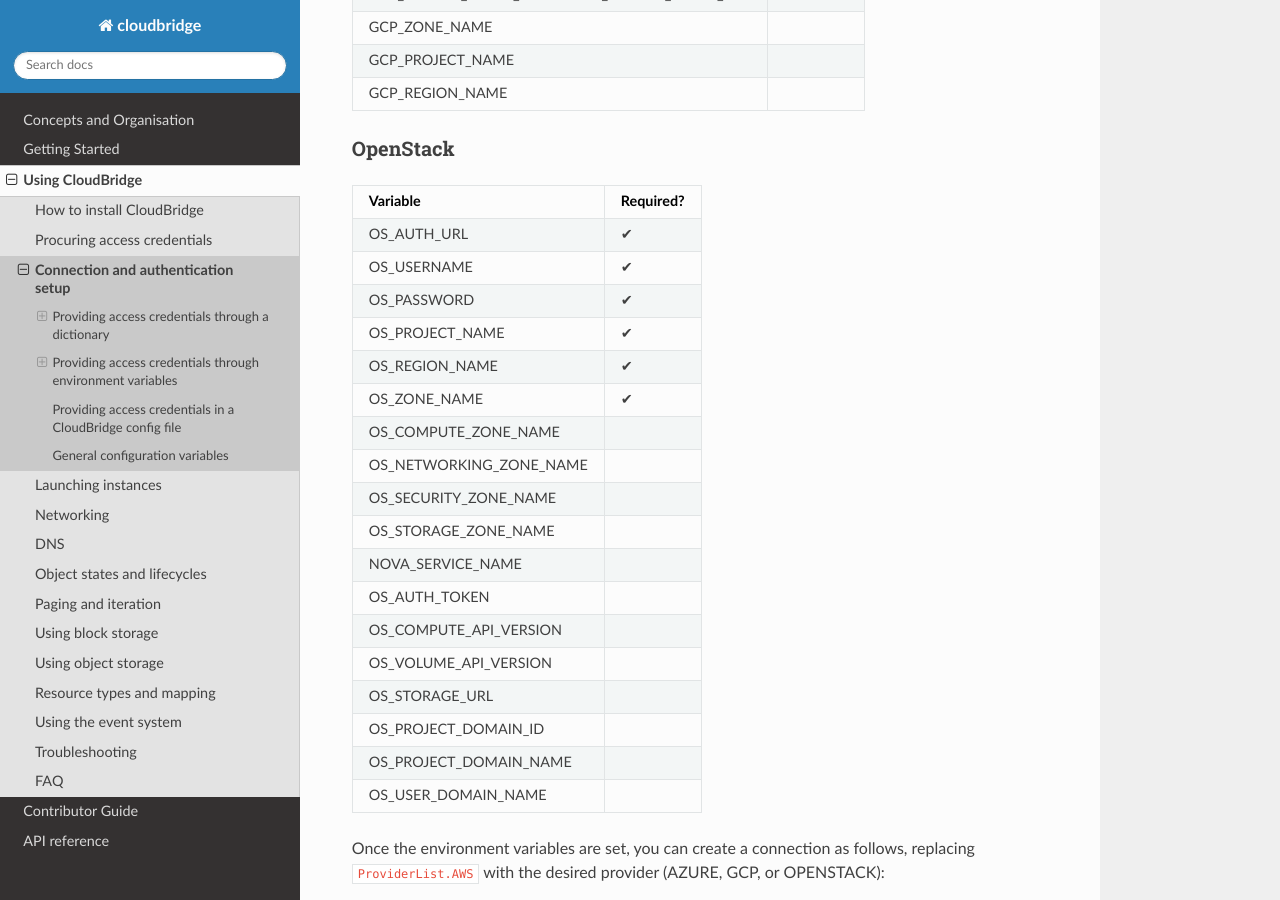
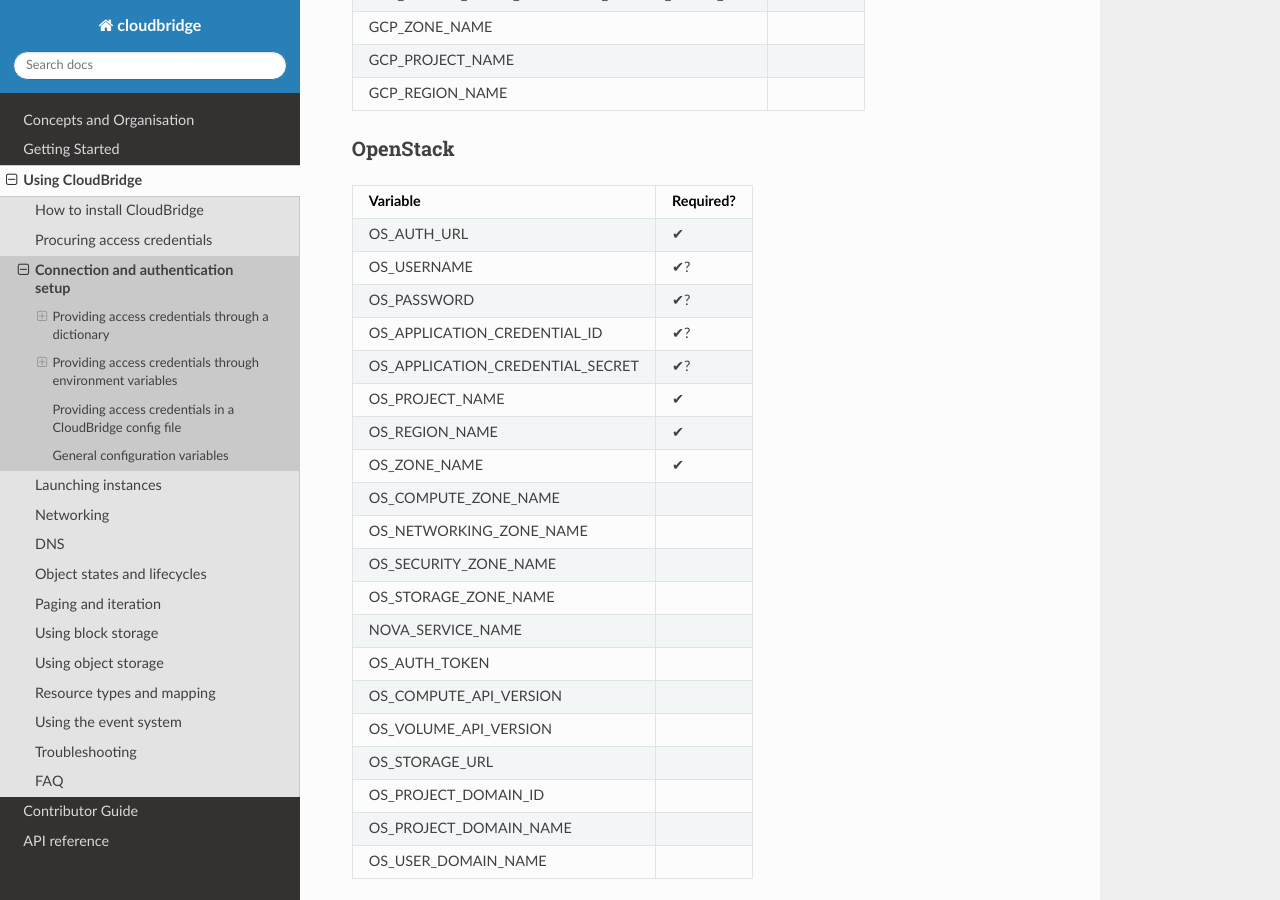
Before and after one commit to CloudVE/cloudbridge, a Sphinx documentation site: the page built from docs/topics/setup.rst, in a window 1280 px wide and 900 px high, scrolled down 4553 px. Built offline with Sphinx 7.4.7 and the Read the Docs theme 2.0.0, drawn with Linux system fonts in a browser that asks for light colours.

Commit message:
Pass through app credentials to tox and github

```diff
--- a/docs/topics/object_storage.rst
+++ b/docs/topics/object_storage.rst
@@ -93,7 +93,7 @@ get an object.
 
     url = obj.generate_url(expires_in=7200)
 
-You can also generate a signed URL with `PUT``permissions to allow users
+You can also generate a signed URL with `PUT` permissions to allow users
 to upload files to your storage bucket.
 
 .. code-block:: python
--- a/docs/topics/setup.rst
+++ b/docs/topics/setup.rst
@@ -298,45 +298,49 @@ GCP
 OpenStack
 ~~~~~~~~~
 
-+------------------------+-----------+
-| Variable               | Required? |
-+========================+===========+
-| OS_AUTH_URL            | ✔         |
-+------------------------+-----------+
-| OS_USERNAME            | ✔         |
-+------------------------+-----------+
-| OS_PASSWORD            | ✔         |
-+------------------------+-----------+
-| OS_PROJECT_NAME        | ✔         |
-+------------------------+-----------+
-| OS_REGION_NAME         | ✔         |
-+------------------------+-----------+
-| OS_ZONE_NAME           | ✔         |
-+------------------------+-----------+
-| OS_COMPUTE_ZONE_NAME   |           |
-+------------------------+-----------+
-| OS_NETWORKING_ZONE_NAME|           |
-+------------------------+-----------+
-| OS_SECURITY_ZONE_NAME  |           |
-+------------------------+-----------+
-| OS_STORAGE_ZONE_NAME   |           |
-+------------------------+-----------+
-| NOVA_SERVICE_NAME      |           |
-+------------------------+-----------+
-| OS_AUTH_TOKEN          |           |
-+------------------------+-----------+
-| OS_COMPUTE_API_VERSION |           |
-+------------------------+-----------+
-| OS_VOLUME_API_VERSION  |           |
-+------------------------+-----------+
-| OS_STORAGE_URL         |           |
-+------------------------+-----------+
-| OS_PROJECT_DOMAIN_ID   |           |
-+------------------------+-----------+
-| OS_PROJECT_DOMAIN_NAME |           |
-+------------------------+-----------+
-| OS_USER_DOMAIN_NAME    |           |
-+------------------------+-----------+
++----------------------------------+-----------+
+| Variable                         | Required? |
++==================================+===========+
+| OS_AUTH_URL                      | ✔         |
++----------------------------------+-----------+
+| OS_USERNAME                      | ✔?        |
++----------------------------------+-----------+
+| OS_PASSWORD                      | ✔?        |
++----------------------------------+-----------+
+| OS_APPLICATION_CREDENTIAL_ID     | ✔?        |
++----------------------------------+-----------+
+| OS_APPLICATION_CREDENTIAL_SECRET | ✔?        |
++----------------------------------+-----------+
+| OS_PROJECT_NAME                  | ✔         |
++----------------------------------+-----------+
+| OS_REGION_NAME                   | ✔         |
++----------------------------------+-----------+
+| OS_ZONE_NAME                     | ✔         |
++----------------------------------+-----------+
+| OS_COMPUTE_ZONE_NAME             |           |
++----------------------------------+-----------+
+| OS_NETWORKING_ZONE_NAME          |           |
++----------------------------------+-----------+
+| OS_SECURITY_ZONE_NAME            |           |
++----------------------------------+-----------+
+| OS_STORAGE_ZONE_NAME             |           |
++----------------------------------+-----------+
+| NOVA_SERVICE_NAME                |           |
++----------------------------------+-----------+
+| OS_AUTH_TOKEN                    |           |
++----------------------------------+-----------+
+| OS_COMPUTE_API_VERSION           |           |
++----------------------------------+-----------+
+| OS_VOLUME_API_VERSION            |           |
++----------------------------------+-----------+
+| OS_STORAGE_URL                   |           |
++----------------------------------+-----------+
+| OS_PROJECT_DOMAIN_ID             |           |
++----------------------------------+-----------+
+| OS_PROJECT_DOMAIN_NAME           |           |
++----------------------------------+-----------+
+| OS_USER_DOMAIN_NAME              |           |
++----------------------------------+-----------+
 
 Once the environment variables are set, you can create a connection as follows,
 replacing ``ProviderList.AWS`` with the desired provider (AZURE, GCP, or
```
Also changed, not shown: 2 other files.
